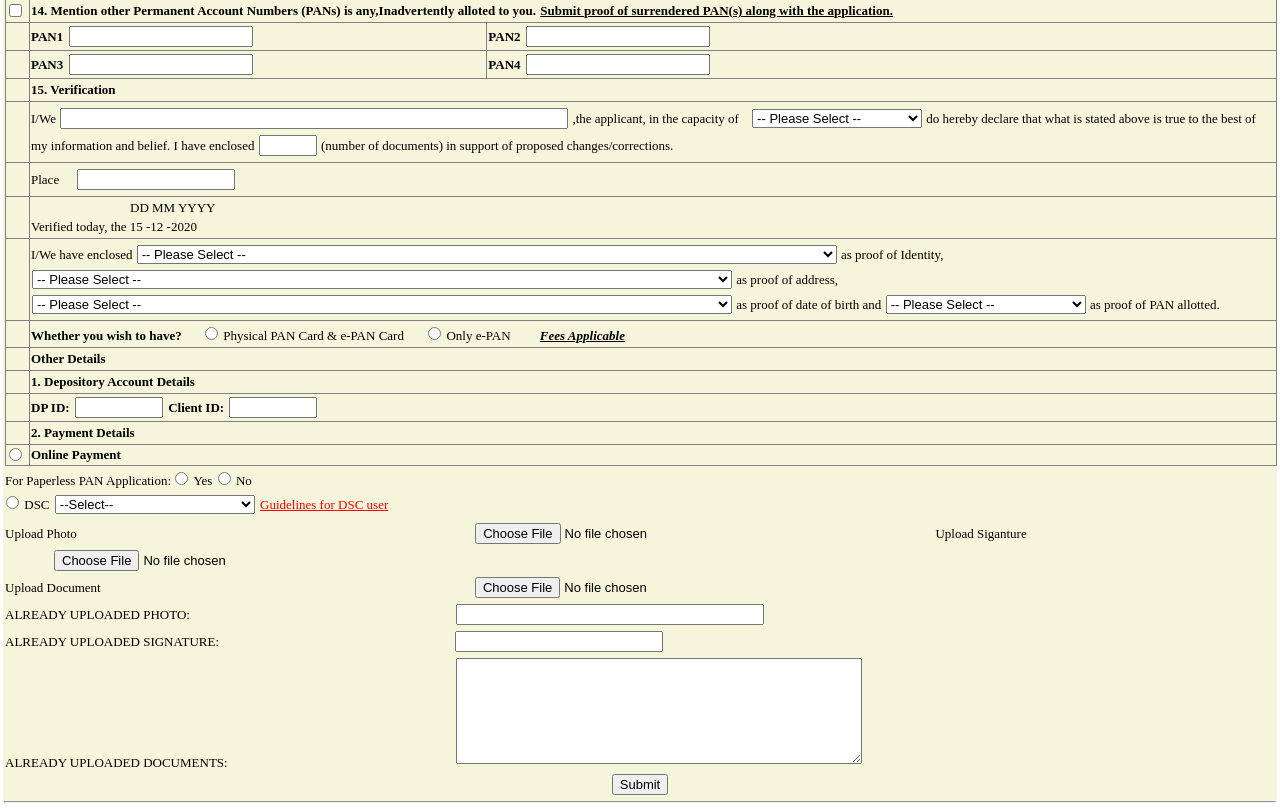
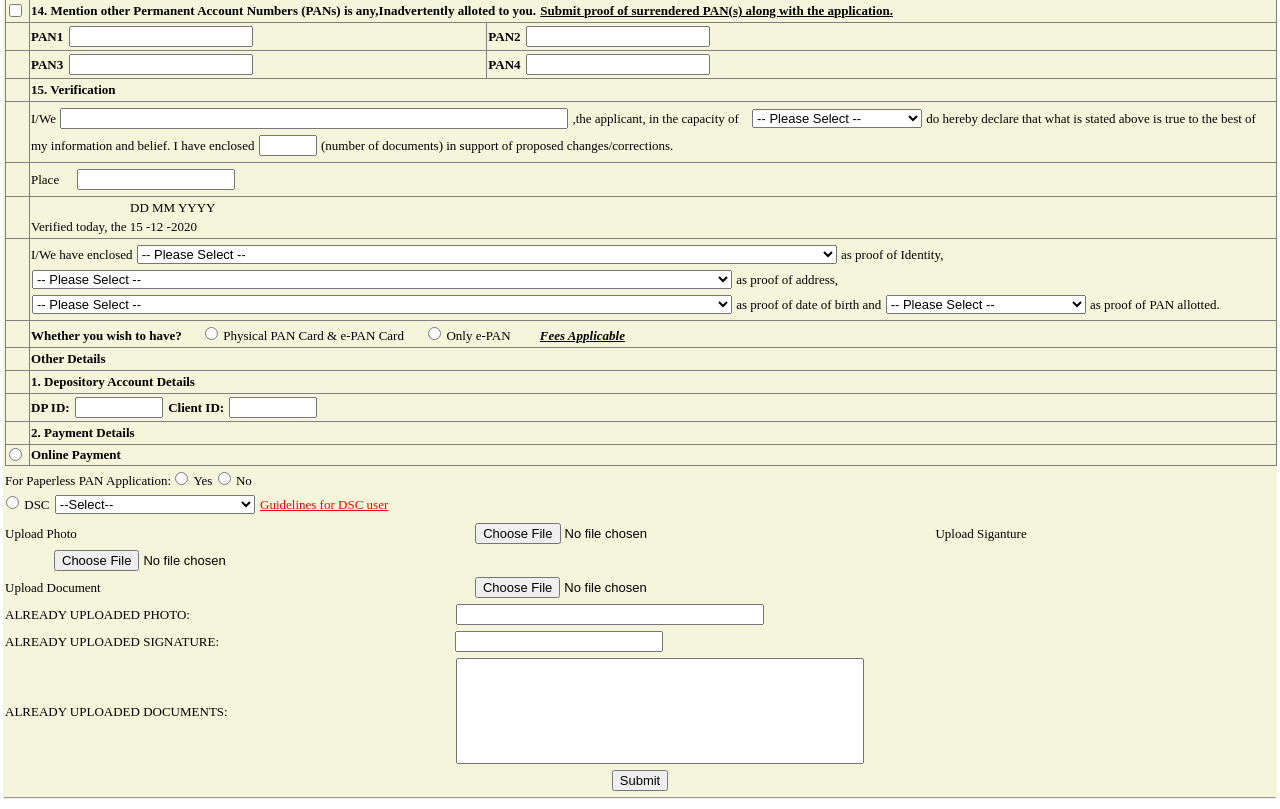
Before and after one commit to Sammy-39/PAN-Update-Form, a plain HTML site: page index.html in a window 1280 px wide. Shown: the part 1349-2158 px from the top of the page. Drawn offline with Linux system fonts and the light colour scheme.

Commit message:
commit-4

```diff
--- a/index.html
+++ b/index.html
@@ -720,8 +720,7 @@
 
             <br style="margin-top: 0px;">
             <label for="updocu"> ALREADY UPLOADED DOCUMENTS: </label>
-            <textarea id="updocu" style="margin-left: 224px; width: 400px; height: 100px;">
-            </textarea>
+            <input type="text" id="updocu" style="margin-left: 224px; width: 400px; height: 100px;">
 
             <div style="text-align: center; margin-top: 0px;">
             <button type="submit" value="Submit">Submit</button>
```
Also changed, not shown: 1 other file.
